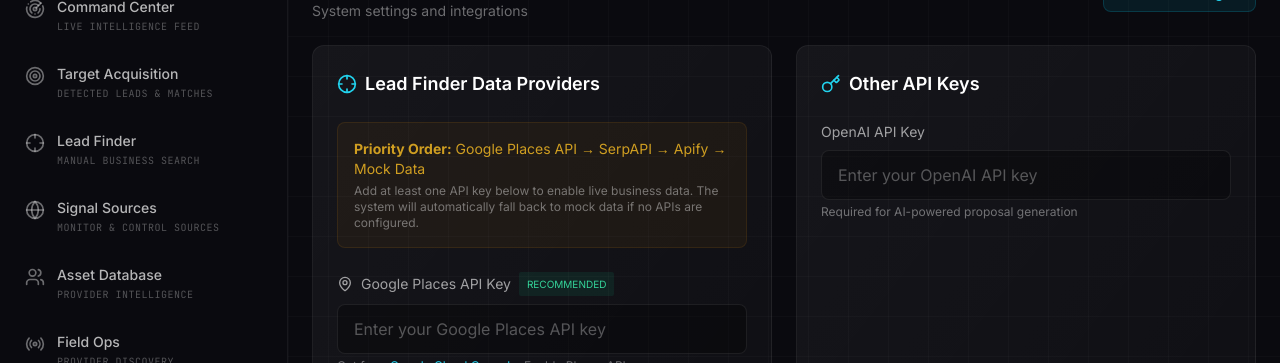
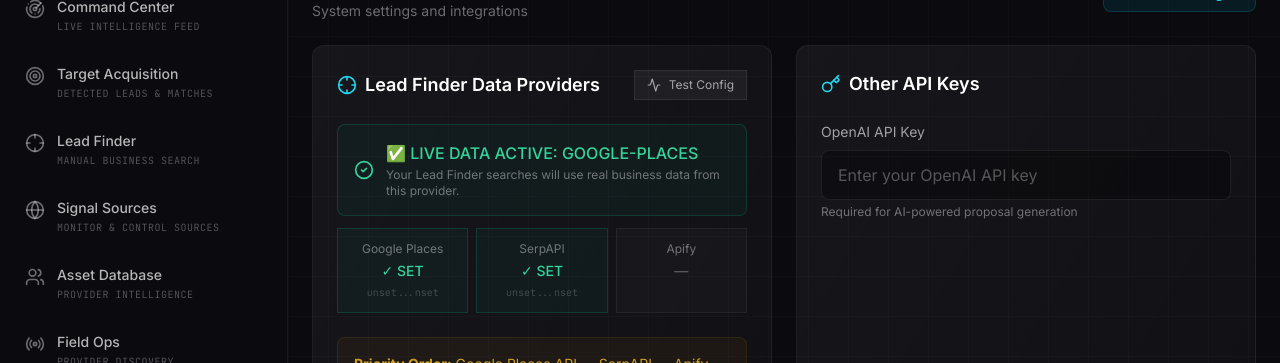
Before and after one commit to bobcat47/demiurge-lead-system, a Next.js app: page /settings in a window 1280 px wide. Shown: the part 124-487 px from the top of the page. Built offline with nearby package versions, Linux system fonts and the light colour scheme; no server answers.

Commit message:
feat: Add configuration test endpoint and visual indicators for API key status

```diff
--- /dev/null
+++ b/src/app/api/config/test/route.ts
@@ -0,0 +1,34 @@
+import { NextResponse } from 'next/server';
+
+export async function GET() {
+  const config = {
+    googlePlaces: {
+      configured: !!process.env.GOOGLE_PLACES_API_KEY,
+      keyPreview: process.env.GOOGLE_PLACES_API_KEY
+        ? `${process.env.GOOGLE_PLACES_API_KEY.substring(0, 8)}...${process.env.GOOGLE_PLACES_API_KEY.slice(-4)}`
+        : null,
+    },
+    serpapi: {
+      configured: !!process.env.SERPAPI_KEY,
+      keyPreview: process.env.SERPAPI_KEY
+        ? `${process.env.SERPAPI_KEY.substring(0, 8)}...${process.env.SERPAPI_KEY.slice(-4)}`
+        : null,
+    },
+    apify: {
+      configured: !!process.env.APIFY_TOKEN,
+      keyPreview: process.env.APIFY_TOKEN
+        ? `${process.env.APIFY_TOKEN.substring(0, 8)}...${process.env.APIFY_TOKEN.slice(-4)}`
+        : null,
+    },
+    activeProvider: getActiveProvider(),
+  };
+
+  return NextResponse.json({ success: true, config });
+}
+
+function getActiveProvider(): string {
+  if (process.env.GOOGLE_PLACES_API_KEY) return 'google-places';
+  if (process.env.SERPAPI_KEY) return 'serpapi';
+  if (process.env.APIFY_TOKEN) return 'apify';
+  return 'mock';
+}
--- a/src/app/lead-finder/page.tsx
+++ b/src/app/lead-finder/page.tsx
@@ -12,7 +12,11 @@ import {
   Grid3X3,
   List,
   AlertCircle,
-  CheckCircle2
+  CheckCircle2,
+  Database,
+  Activity,
+  Wifi,
+  WifiOff
 } from 'lucide-react';
 import { Header } from '@/components/layout/Header';
 import { LeadCard } from '@/components/lead-finder/LeadCard';
@@ -398,12 +402,46 @@ export default function LeadFinderPage() {
               )}
             </div>
 
+            {/* Debug Info Panel */}
+            {hasSearched && !isSearching && leads.length > 0 && (
+              <div className="mb-4 p-3 bg-white/[0.02] border border-white/[0.06] flex items-center justify-between">
+                <div className="flex items-center gap-4">
+                  <div className="flex items-center gap-2">
+                    <Database className="w-4 h-4 text-white/30" />
+                    <span className="text-xs text-white/40">Data Source:</span>
+                    <span className={cn(
+                      "text-xs font-bold uppercase",
+                      usingRealData ? "text-emerald-400" : "text-amber-400"
+                    )}>
+                      {usingRealData ? `Live ${providerName}` : 'Mock Data'}
+                    </span>
+                  </div>
+                  <div className="w-px h-4 bg-white/[0.1]" />
+                  <div className="flex items-center gap-2">
+                    <Activity className="w-4 h-4 text-white/30" />
+                    <span className="text-xs text-white/40">Results:</span>
+                    <span className="text-xs text-white font-mono">{leads.length}</span>
+                  </div>
+                </div>
+                {usingRealData && (
+                  <span className="text-[10px] text-emerald-400/60">
+                    ✓ Real business data from API
+                  </span>
+                )}
+              </div>
+            )}
+
             {/* Results Grid */}
             {isSearching ? (
               <div className="flex items-center justify-center py-20">
                 <div className="text-center">
                   <Loader2 className="w-12 h-12 text-cyan-400 animate-spin mx-auto mb-4" />
                   <p className="text-white/60">Scanning business directories...</p>
+                  {usingRealData && (
+                    <p className="text-xs text-emerald-400 mt-2">
+                      Connected to {providerName}...
+                    </p>
+                  )}
                 </div>
               </div>
             ) : leads.length === 0 ? (
--- a/src/app/settings/page.tsx
+++ b/src/app/settings/page.tsx
@@ -12,21 +12,53 @@ import {
   Globe,
   Crosshair,
   MapPin,
-  Search
+  Search,
+  RefreshCw,
+  CheckCircle2,
+  AlertCircle,
+  Activity
 } from 'lucide-react';
 import { Header } from '@/components/layout/Header';
+import { cn } from '@/lib/utils';
+
+interface ConfigStatus {
+  googlePlaces: { configured: boolean; keyPreview: string | null };
+  serpapi: { configured: boolean; keyPreview: string | null };
+  apify: { configured: boolean; keyPreview: string | null };
+  activeProvider: string;
+}
 
 export default function SettingsPage() {
   const [mounted, setMounted] = useState(false);
   const [saved, setSaved] = useState(false);
+  const [configStatus, setConfigStatus] = useState<ConfigStatus | null>(null);
+  const [isTesting, setIsTesting] = useState(false);
 
   useEffect(() => {
     setMounted(true);
+    testConfiguration();
   }, []);
+
+  const testConfiguration = async () => {
+    setIsTesting(true);
+    try {
+      const res = await fetch('/api/config/test');
+      const data = await res.json();
+      if (data.success) {
+        setConfigStatus(data.config);
+      }
+    } catch (error) {
+      console.error('Failed to test configuration:', error);
+    } finally {
+      setIsTesting(false);
+    }
+  };
 
   const handleSave = () => {
     setSaved(true);
     setTimeout(() => setSaved(false), 2000);
+    // Re-test after "save" to show updated status
+    setTimeout(() => testConfiguration(), 500);
   };
 
   if (!mounted) return null;
@@ -63,10 +95,121 @@ export default function SettingsPage() {
             animate={{ opacity: 1, y: 0 }}
             className="p-6 rounded-xl bg-gradient-to-br from-white/[0.05] to-white/[0.02] border border-white/[0.06]"
           >
-            <h2 className="text-lg font-semibold text-white mb-6 flex items-center gap-2">
-              <Crosshair className="w-5 h-5 text-cyan-400" />
-              Lead Finder Data Providers
-            </h2>
+            <div className="flex items-center justify-between mb-6">
+              <h2 className="text-lg font-semibold text-white flex items-center gap-2">
+                <Crosshair className="w-5 h-5 text-cyan-400" />
+                Lead Finder Data Providers
+              </h2>
+              <button
+                onClick={testConfiguration}
+                disabled={isTesting}
+                className="flex items-center gap-2 px-3 py-1.5 text-xs bg-white/[0.05] text-white/60 border border-white/[0.08] hover:bg-white/[0.08] transition-colors disabled:opacity-50"
+              >
+                {isTesting ? (
+                  <RefreshCw className="w-3.5 h-3.5 animate-spin" />
+                ) : (
+                  <Activity className="w-3.5 h-3.5" />
+                )}
+                Test Config
+              </button>
+            </div>
+
+            {/* Configuration Status */}
+            {configStatus && (
+              <div className="mb-6 space-y-3">
+                {/* Active Provider Badge */}
+                <div className={cn(
+                  "p-4 border rounded-lg flex items-center gap-3",
+                  configStatus.activeProvider !== 'mock'
+                    ? "bg-emerald-500/5 border-emerald-500/20"
+                    : "bg-amber-500/5 border-amber-500/20"
+                )}>
+                  {configStatus.activeProvider !== 'mock' ? (
+                    <CheckCircle2 className="w-5 h-5 text-emerald-400 flex-shrink-0" />
+                  ) : (
+                    <AlertCircle className="w-5 h-5 text-amber-400 flex-shrink-0" />
+                  )}
+                  <div>
+                    <p className={cn(
+                      "font-medium",
+                      configStatus.activeProvider !== 'mock' ? "text-emerald-400" : "text-amber-400"
+                    )}>
+                      {configStatus.activeProvider !== 'mock'
+                        ? `✅ LIVE DATA ACTIVE: ${configStatus.activeProvider.toUpperCase()}`
+                        : "⚠️ USING MOCK DATA"
+                      }
+                    </p>
+                    <p className="text-xs text-white/40 mt-0.5">
+                      {configStatus.activeProvider !== 'mock'
+                        ? "Your Lead Finder searches will use real business data from this provider."
+                        : "Add an API key below to enable live business data from real sources."
+                      }
+                    </p>
+                  </div>
+                </div>
+
+                {/* Individual Status */}
+                <div className="grid grid-cols-3 gap-2">
+                  <div className={cn(
+                    "p-3 border text-center",
+                    configStatus.googlePlaces.configured
+                      ? "bg-emerald-500/5 border-emerald-500/20"
+                      : "bg-white/[0.02] border-white/[0.06]"
+                  )}>
+                    <div className="text-xs text-white/40 mb-1">Google Places</div>
+                    <div className={cn(
+                      "text-sm font-medium",
+                      configStatus.googlePlaces.configured ? "text-emerald-400" : "text-white/30"
+                    )}>
+                      {configStatus.googlePlaces.configured ? '✓ SET' : '—'}
+                    </div>
+                    {configStatus.googlePlaces.keyPreview && (
+                      <div className="text-[10px] text-white/20 mt-1 font-mono">
+                        {configStatus.googlePlaces.keyPreview}
+                      </div>
+                    )}
+                  </div>
+                  <div className={cn(
+                    "p-3 border text-center",
+                    configStatus.serpapi.configured
+                      ? "bg-emerald-500/5 border-emerald-500/20"
+                      : "bg-white/[0.02] border-white/[0.06]"
+                  )}>
+                    <div className="text-xs text-white/40 mb-1">SerpAPI</div>
+                    <div className={cn(
+                      "text-sm font-medium",
+                      configStatus.serpapi.configured ? "text-emerald-400" : "text-white/30"
+                    )}>
+                      {configStatus.serpapi.configured ? '✓ SET' : '—'}
+                    </div>
+                    {configStatus.serpapi.keyPreview && (
+                      <div className="text-[10px] text-white/20 mt-1 font-mono">
+                        {configStatus.serpapi.keyPreview}
+                      </div>
+                    )}
+                  </div>
+                  <div className={cn(
+                    "p-3 border text-center",
+                    configStatus.apify.configured
+                      ? "bg-emerald-500/5 border-emerald-500/20"
+                      : "bg-white/[0.02] border-white/[0.06]"
+                  )}>
+                    <div className="text-xs text-white/40 mb-1">Apify</div>
+                    <div className={cn(
+                      "text-sm font-medium",
+                      configStatus.apify.configured ? "text-emerald-400" : "text-white/30"
+                    )}>
+                      {configStatus.apify.configured ? '✓ SET' : '—'}
+                    </div>
+                    {configStatus.apify.keyPreview && (
+                      <div className="text-[10px] text-white/20 mt-1 font-mono">
+                        {configStatus.apify.keyPreview}
+                      </div>
+                    )}
+                  </div>
+                </div>
+              </div>
+            )}
 
             <div className="mb-6 p-4 bg-amber-500/5 border border-amber-500/10 rounded-lg">
               <p className="text-sm text-amber-400/80">
```
